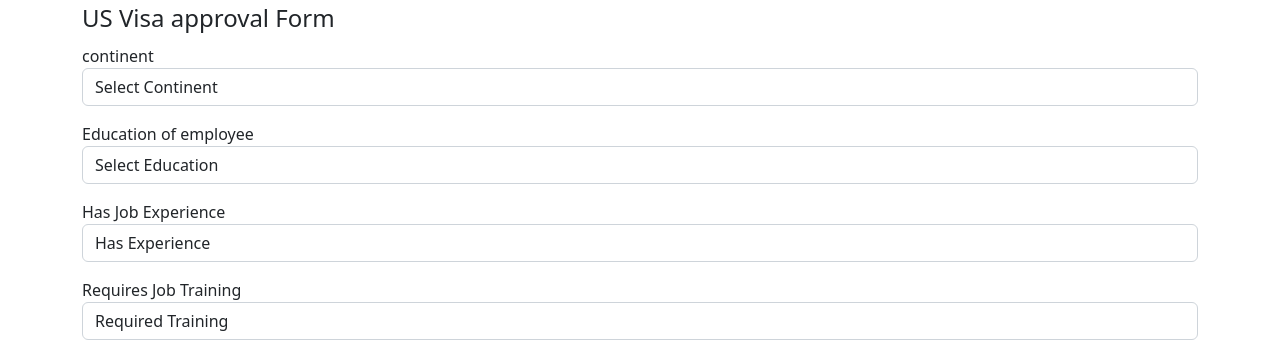
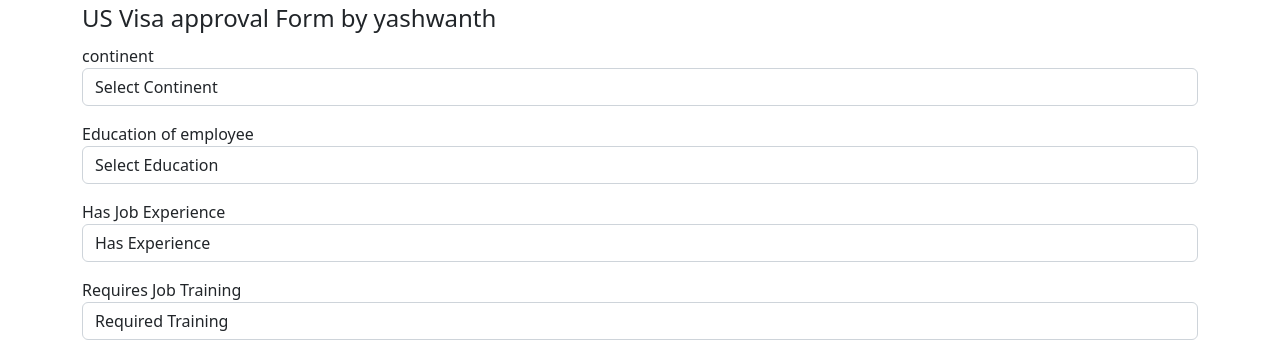
Before and after one commit to T-Yashwanth/US-Visa-Prediction, a FastAPI app: page / in a window 1280 px wide. Shown: the part 56-414 px from the top of the page. Run offline with FastAPI, Linux system fonts and the light colour scheme; parts of the project's set-up code (start-up, migrations or seed data) failed here and were passed over; some libraries are stand-ins or nearby versions.

Commit message:
html modification

```diff
--- a/templates/usvisa.html
+++ b/templates/usvisa.html
@@ -17,7 +17,7 @@
         <div class="container-fluid">
             <div class="container">
                 <form action="/" method="post">
-                    <legend>US Visa approval Form</legend>
+                    <legend>US Visa approval Form by yashwanth</legend>
                     <div class="mb-3">
                         <label for="continent" >continent</label>
                         <select class="form-control" id="continent" name="continent" placeholder="Continent" required="required">
```
